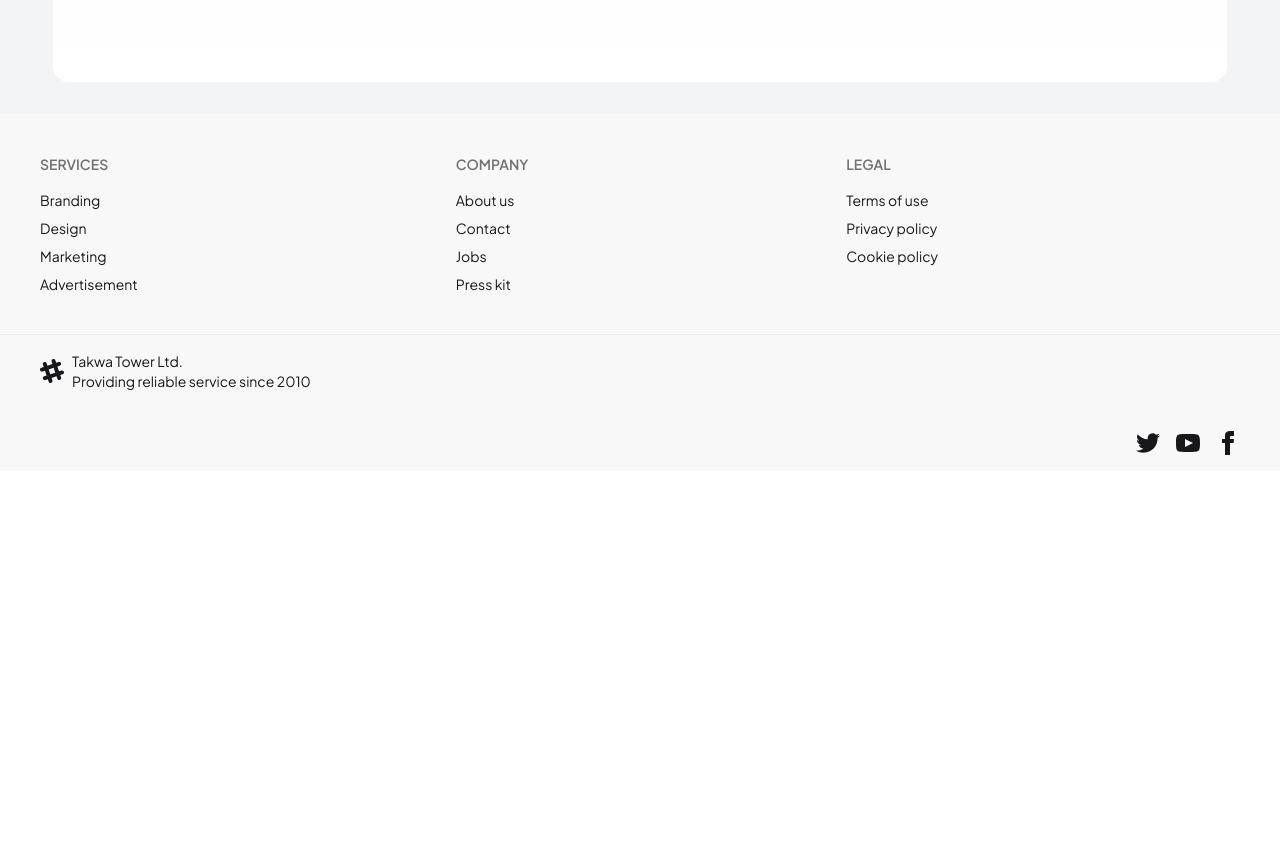
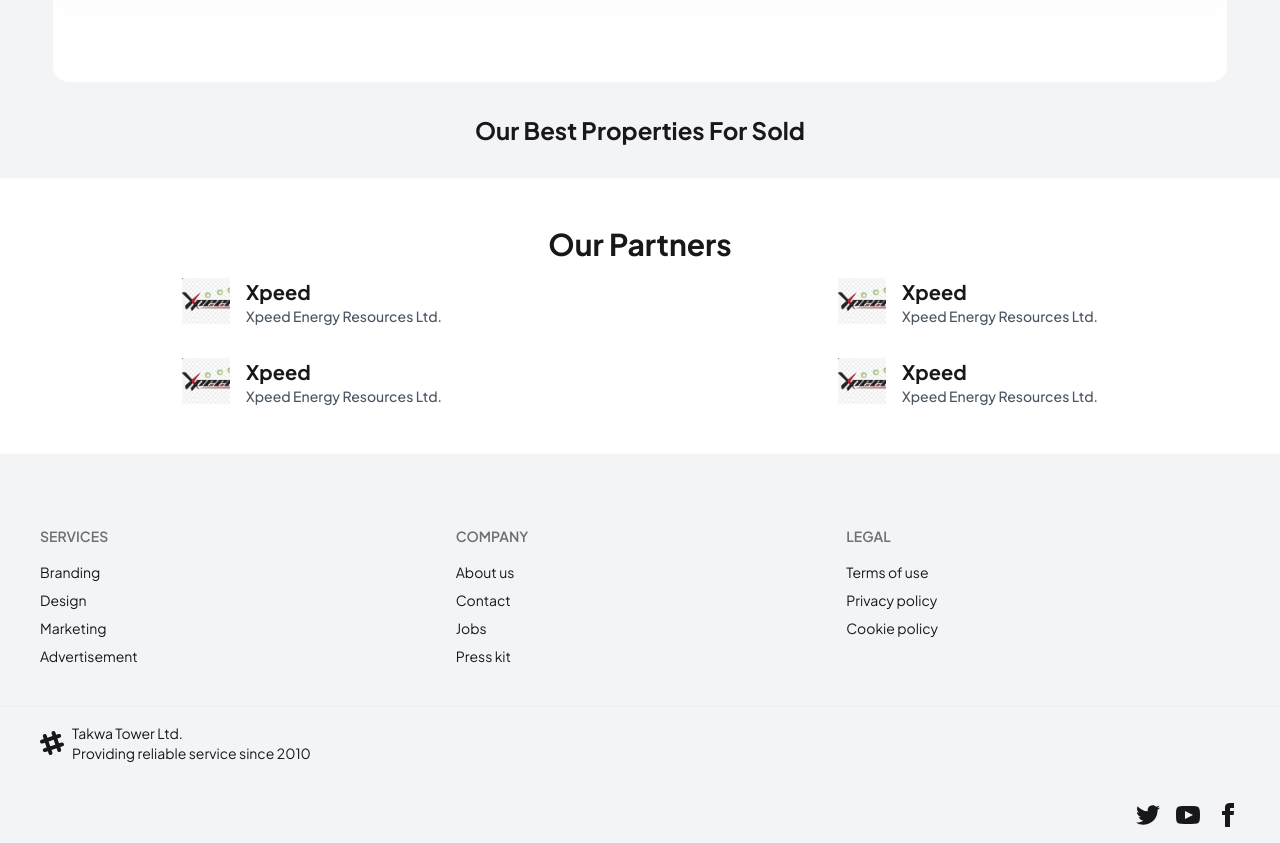
Before and after one commit to hamadismail/takwa-tower, a React (Vite) app: page / in a window 1280 px wide. Shown: the part 593-1436 px from the top of the page. Before the commit the page ends 1064 px from the top, so only its background shows below. Built offline with nearby package versions, Linux system fonts and the light colour scheme.

Commit message:
implement-sponsor-section

```diff
--- /dev/null
+++ b/public/house.json
@@ -0,0 +1,66 @@
+[
+  {
+    "title": "7735 N. Oak Valley Road",
+    "location": "Staten Island, NY 10312",
+    "features": {
+      "type": "Virtual",
+      "area": "2334 sq ft",
+      "rooms": 7,
+      "year": 2019
+    },
+    "price": {
+      "original": "$6,000/mo",
+      "current": "$4,500/mo"
+    },
+    "status": ["Featured", "Sold"],
+    "image": "property1.jpg"
+  },
+  {
+    "title": "4285 Maple Street",
+    "location": "Brooklyn, NY 11225",
+    "features": {
+      "type": "Virtual",
+      "area": "2100 sq ft",
+      "rooms": 6,
+      "year": 2021
+    },
+    "price": {
+      "original": "$5,500/mo",
+      "current": "$4,200/mo"
+    },
+    "status": ["Featured"],
+    "image": "property2.jpg"
+  },
+  {
+    "title": "1920 Cedar Avenue",
+    "location": "Bronx, NY 10468",
+    "features": {
+      "type": "Virtual",
+      "area": "2500 sq ft",
+      "rooms": 8,
+      "year": 2020
+    },
+    "price": {
+      "original": "$7,000/mo",
+      "current": "$5,800/mo"
+    },
+    "status": ["Sold"],
+    "image": "property3.jpg"
+  },
+  {
+    "title": "580 Willow Drive",
+    "location": "Queens, NY 11385",
+    "features": {
+      "type": "Virtual",
+      "area": "1800 sq ft",
+      "rooms": 5,
+      "year": 2018
+    },
+    "price": {
+      "original": "$4,000/mo",
+      "current": "$3,200/mo"
+    },
+    "status": [],
+    "image": "property4.jpg"
+  }
+]
--- a/src/components/Footer.jsx
+++ b/src/components/Footer.jsx
@@ -3,7 +3,7 @@ import React from 'react';
 const Footer = () => {
   return (
     <div className="mt-8">
-      <footer className="footer sm:footer-horizontal bg-base-200 text-base-content p-10">
+      <footer className="footer sm:footer-horizontal bg-gray-100 text-base-content p-10">
         <nav>
           <h6 className="footer-title">Services</h6>
           <a className="link link-hover">Branding</a>
@@ -25,7 +25,7 @@ const Footer = () => {
           <a className="link link-hover">Cookie policy</a>
         </nav>
       </footer>
-      <footer className="footer bg-base-200 text-base-content border-base-300 border-t px-10 py-4">
+      <footer className="footer bg-gray-100 text-base-content border-base-300 border-t px-10 py-4">
         <aside className="grid-flow-col items-center">
           <svg
             width="24"
--- /dev/null
+++ b/src/components/House.jsx
@@ -0,0 +1,30 @@
+import React from 'react';
+
+const House = () => {
+  return (
+    <div className="card bg-base-100 shadow-sm">
+      <figure>
+        <img
+          src="https://img.daisyui.com/images/stock/photo-1606107557195-0e29a4b5b4aa.webp"
+          alt="Shoes"
+        />
+      </figure>
+      <div className="card-body">
+        <h2 className="card-title">
+          Card Title
+          <div className="badge badge-secondary">NEW</div>
+        </h2>
+        <p>
+          A card component has a figure, a body part, and inside body there are
+          title and actions parts
+        </p>
+        <div className="card-actions justify-end">
+          <div className="badge badge-outline">Fashion</div>
+          <div className="badge badge-outline">Products</div>
+        </div>
+      </div>
+    </div>
+  );
+};
+
+export default House;
--- /dev/null
+++ b/src/components/HouseContainer.jsx
@@ -0,0 +1,15 @@
+import React from 'react';
+
+const HouseContainer = () => {
+  return (
+    <div className="my-8 w-10/12 mx-auto">
+      <h1 className="text-2xl text-center font-bold">
+        Our Best Properties For Sold
+      </h1>
+
+      <div></div>
+    </div>
+  );
+};
+
+export default HouseContainer;
--- /dev/null
+++ b/src/components/Partners.jsx
@@ -0,0 +1,50 @@
+import React from 'react';
+import sponson1 from '../assets/images/sponsor-1.jpg';
+
+const Partners = () => {
+  return (
+    <div className="mt-8 bg-base-100 py-12">
+      <h1 className="text-center text-3xl font-bold">Our Partners</h1>
+      <div className="grid grid-cols-1 md:grid-cols-2 gap-8 justify-items-center mt-4">
+        <div className="flex items-center gap-4">
+          <img className="w-12" src={sponson1} />
+          <div>
+            <h1 className="text-xl font-bold">Xpeed</h1>
+            <p className="text-sm text-gray-600 font-medium">
+              Xpeed Energy Resources Ltd.
+            </p>
+          </div>
+        </div>
+        <div className="flex items-center gap-4">
+          <img className="w-12 rounded" src={sponson1} />
+          <div>
+            <h1 className="text-xl font-bold">Xpeed</h1>
+            <p className="text-sm text-gray-600 font-medium">
+              Xpeed Energy Resources Ltd.
+            </p>
+          </div>
+        </div>
+        <div className="flex items-center gap-4">
+          <img className="w-12" src={sponson1} />
+          <div>
+            <h1 className="text-xl font-bold">Xpeed</h1>
+            <p className="text-sm text-gray-600 font-medium">
+              Xpeed Energy Resources Ltd.
+            </p>
+          </div>
+        </div>
+        <div className="flex items-center gap-4">
+          <img className="w-12" src={sponson1} />
+          <div>
+            <h1 className="text-xl font-bold">Xpeed</h1>
+            <p className="text-sm text-gray-600 font-medium">
+              Xpeed Energy Resources Ltd.
+            </p>
+          </div>
+        </div>
+      </div>
+    </div>
+  );
+};
+
+export default Partners;
--- a/src/pages/Home.jsx
+++ b/src/pages/Home.jsx
@@ -1,10 +1,14 @@
 import React from 'react';
 import Hero from '../components/Hero';
+import Partners from '../components/Partners';
+import HouseContainer from '../components/HouseContainer';
 
 const Home = () => {
   return (
     <div>
       <Hero />
+      <HouseContainer />
+      <Partners />
     </div>
   );
 };
```
